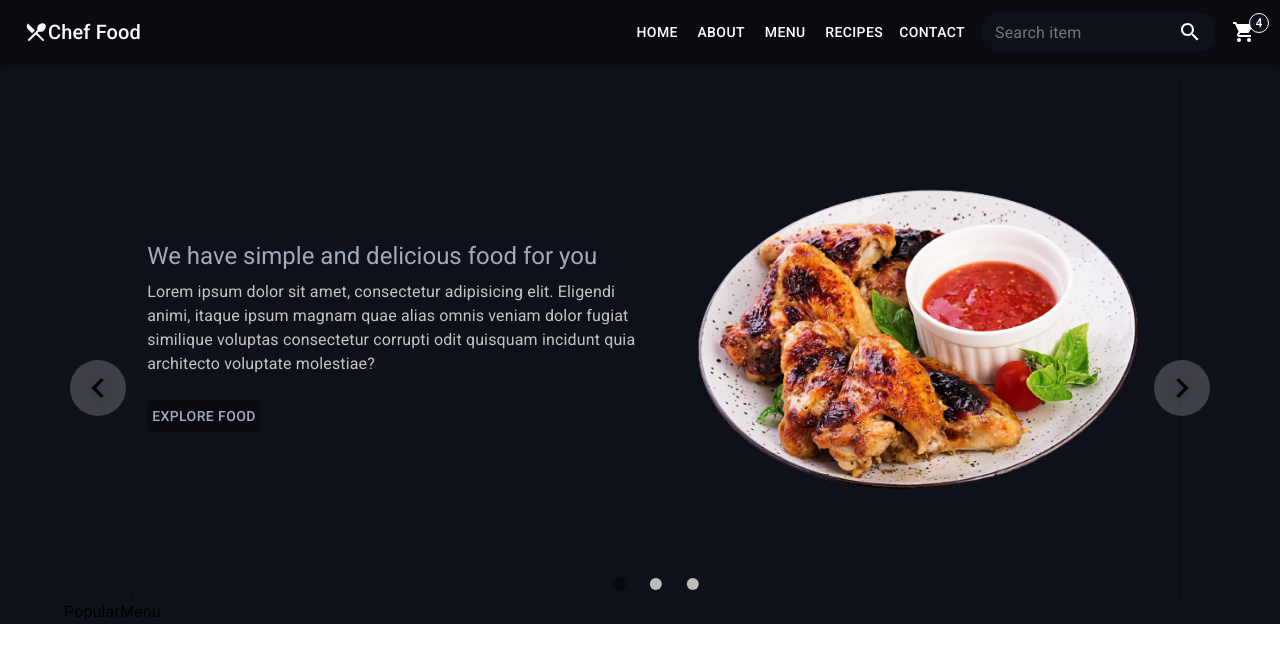
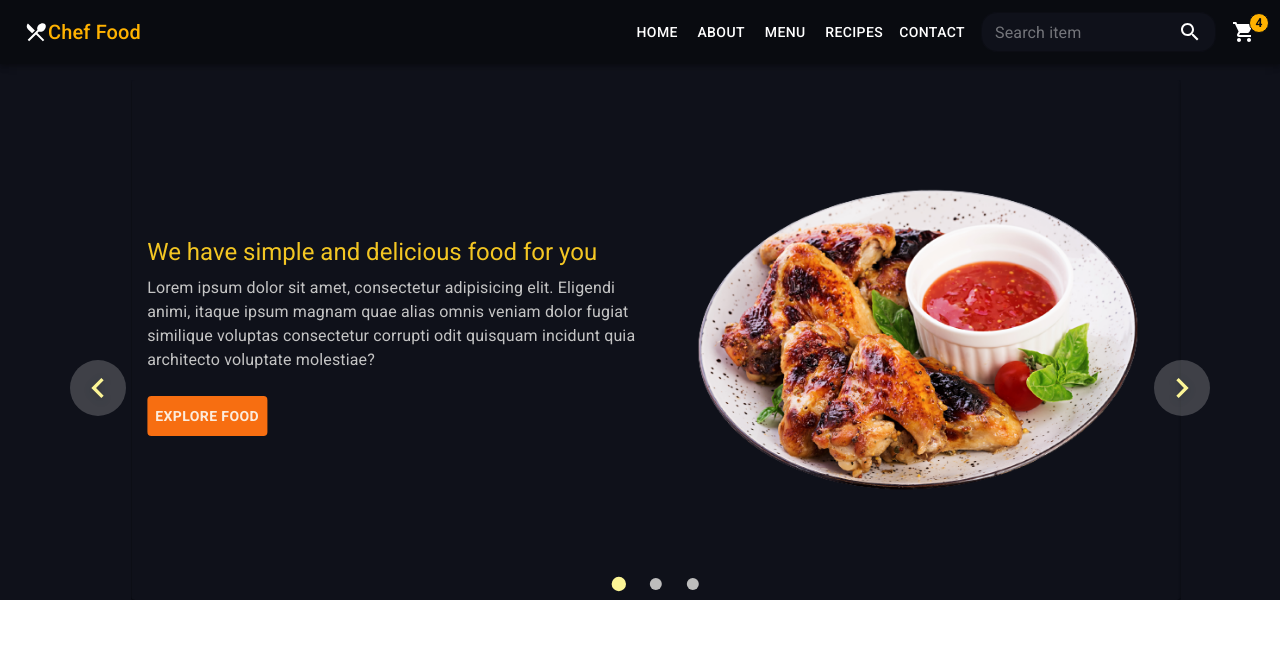
Before and after one commit to aleroses/chef-food, a React (Vite) app: page / in a window 1280 px wide. Shown: the top 662 px of the page. Built offline with nearby package versions, Linux system fonts and the light colour scheme.

Commit message:
update colors

```diff
--- a/src/components/header/NavListDrawer.jsx
+++ b/src/components/header/NavListDrawer.jsx
@@ -33,6 +33,7 @@ export const NavListDrawer = ({
                 href={item.path}
                 sx={{
                   "&:hover, &:focus": {
+                    color: "text.secondary",
                     bgcolor: "primary.main",
                     opacity: 0.9,
                   },
@@ -44,6 +45,9 @@ export const NavListDrawer = ({
                     display: "flex",
                     justifyContent: "center",
                     color: "primary.text",
+                    "&:hover, &:focus": {
+                      color: "text.secondary",
+                    },
                   }}
                 >
                   {item.title}
--- a/src/components/header/Navbar.jsx
+++ b/src/components/header/Navbar.jsx
@@ -83,7 +83,10 @@ export const Navbar = () => {
               display: { xs: "none", md: "flex" },
             }}
           />
-          <Typography variant="h6" sx={{ flexGrow: 1 }}>
+          <Typography
+            variant="h6"
+            sx={{ flexGrow: 1, color: "text.primary" }}
+          >
             Chef Food
           </Typography>
           <Box
@@ -120,7 +123,6 @@ export const Navbar = () => {
 
           <Badge
             badgeContent={4}
-            color="secondary"
             sx={{
               ml: 2,
               "& .MuiBadge-badge": {
@@ -128,6 +130,9 @@ export const Navbar = () => {
                 top: 3,
                 border: `1px solid`,
                 padding: "0 4px",
+                color:"primary.main",
+                bgcolor: "text.primary",
+                fontWeight: "600"
               },
             }}
           >
--- a/src/components/hero-slider/ChevronIcon.jsx
+++ b/src/components/hero-slider/ChevronIcon.jsx
@@ -63,7 +63,7 @@ export const ChevronIcon = ({
         transition: "all 0.3s ease-in-out",
 
         "& .MuiSvgIcon-root": {
-          color: "common.black",
+          color: "text.tertiary",
           filter:
             "drop-shadow(0 2px 4px rgba(0,0,0,0.2))",
           transition: "all 0.3s ease-in-out",
--- a/src/components/hero-slider/HeroSlider.jsx
+++ b/src/components/hero-slider/HeroSlider.jsx
@@ -202,15 +202,19 @@ export const HeroSlider = () => {
                   <Button
                     size="small"
                     sx={{
-                      bgcolor: "primary.main",
-                      color: "text.secondary",
+                      // bgcolor: "primary.main",
+
+                      bgcolor: "#F76E11",
+                      fontWeight: "600",
+                      color: "text.test",
                       "&:hover": {
-                        bgcolor: "secondary.main",
+                        bgcolor: "text.primary",
                       },
                       fontSize: {
                         xs: "0.7rem",
                         sm: "0.875rem",
                       },
+                      p: 1
                     }}
                   >
                     Explore Food
--- a/src/components/hero-slider/NavigationDots.jsx
+++ b/src/components/hero-slider/NavigationDots.jsx
@@ -45,7 +45,7 @@ export const NavigationDots = ({
               borderRadius: "50%",
               bgcolor:
                 currentIndex === index
-                  ? "primary.main"
+                  ? "text.tertiary"
                   : "grey.400",
 
               transition: "background-color 0.3s ease",
--- a/src/components/popular-menu/PopularMenu.jsx
+++ b/src/components/popular-menu/PopularMenu.jsx
@@ -13,5 +13,5 @@ export const PopularMenu = () => {
 
   console.log(allProducts);
 
-  return <Container>PopularMenu</Container>;
+  // return <Container>PopularMenu</Container>;
 };
--- a/src/main.jsx
+++ b/src/main.jsx
@@ -25,11 +25,14 @@ const theme = createTheme({
       main: "#0f111a",
     },
     focus: {
-      main: "#4f46e5",
+      // main: "#4f46e5",
+      main: "#9facbe",
     },
     text: {
-      primary: "#000",
-      secondary: "#9facbe",
+      primary: "#FFB200",
+      secondary: "#F3C623",
+      tertiary: "#FCF596",
+      test: "#FCECDD",
     },
   },
 });
```
